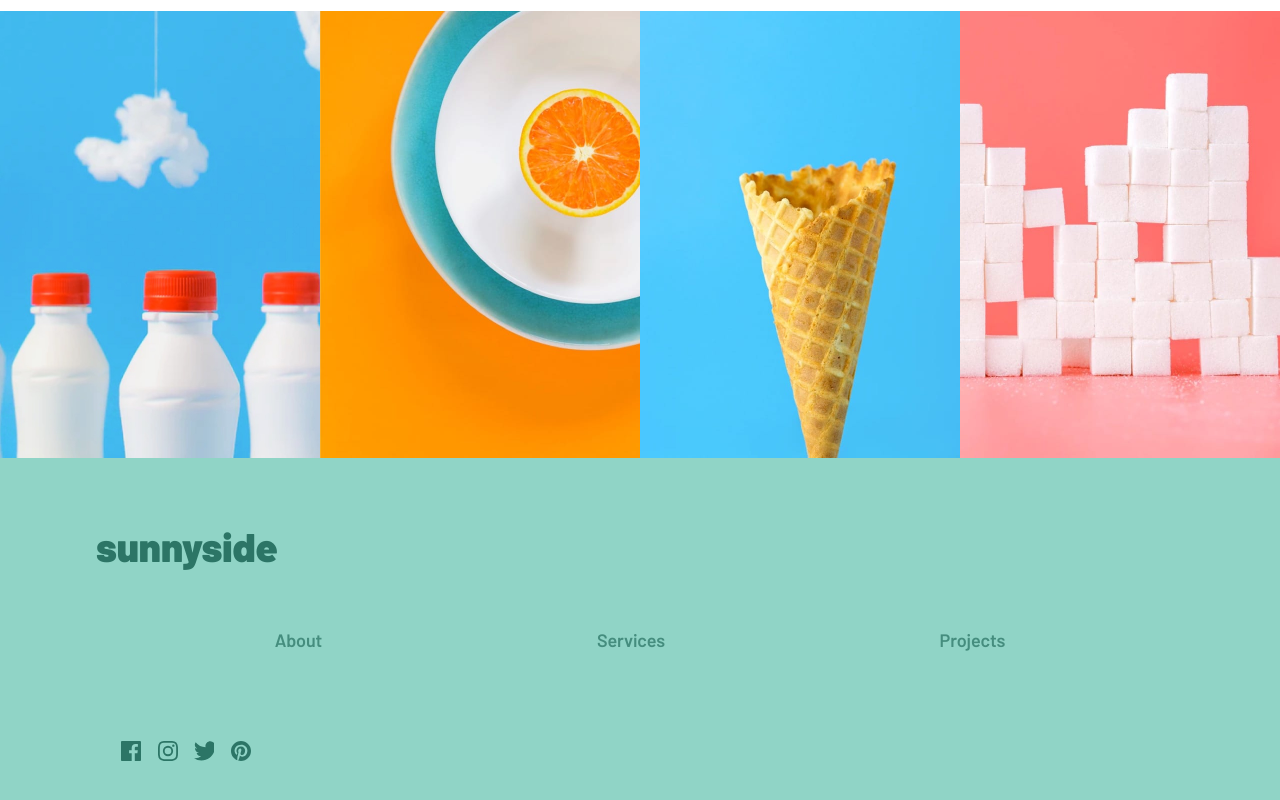
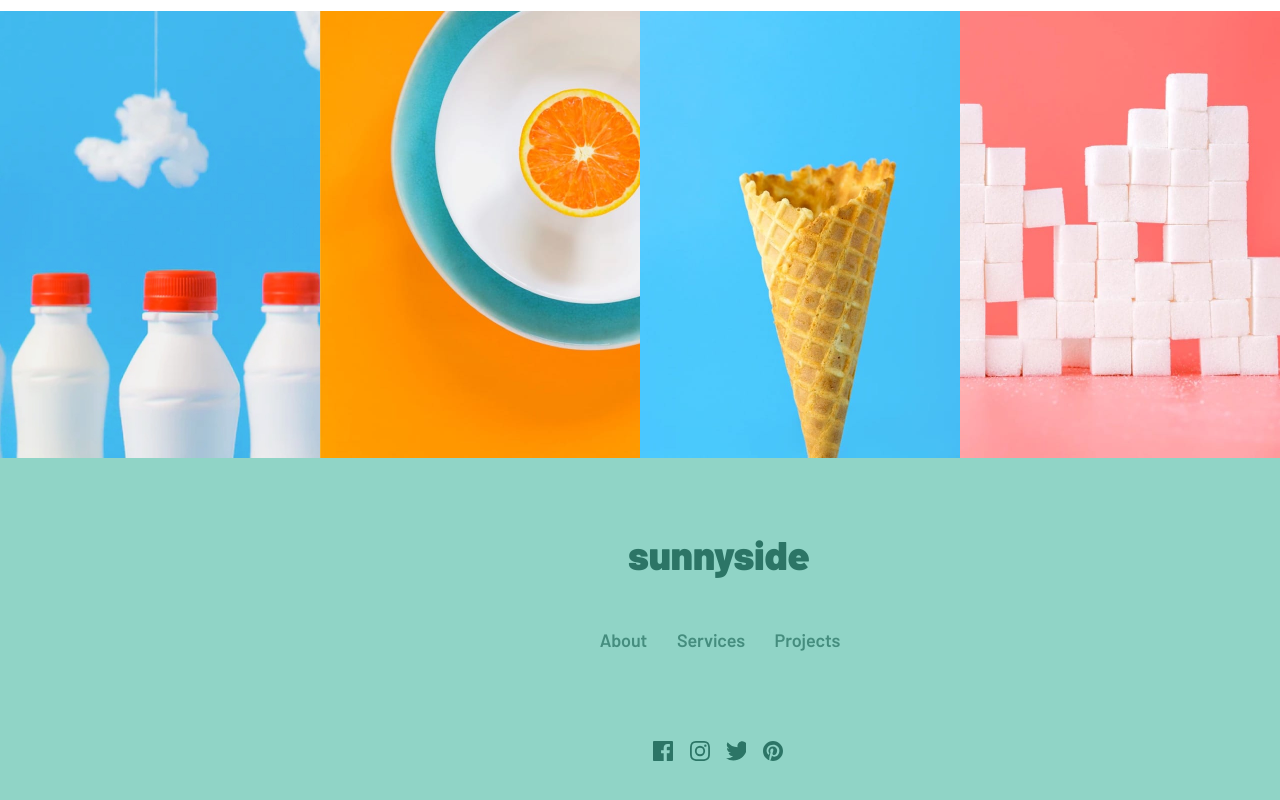
Before and after one commit to XavierVelasquezSoto/Web-Responsive, a plain HTML site: page index.html in a window 1280 px wide. Shown: the part 3545-4345 px from the top of the page. Drawn offline with Linux system fonts and the light colour scheme.

Commit message:
1:48
pendiente correciones

```diff
--- a/css/style.css
+++ b/css/style.css
@@ -608,10 +608,17 @@ body {
   height: 350px;
 }
 
-/* @media screen and (width > 768px) {
+@media screen and (width > 768px) {
   .content-footer{
-    height: 797px;
+    height: 350px;
   }
+}
+
+/* .footer-box{
+  width: 297px;
+  height: 206px;
+  margin-top: 64px;
+  margin-left: 39px;
 } */
 
 .footer-logo-links{
@@ -626,11 +633,27 @@ body {
   left: 96px;
 }
 
+@media screen and (width > 768px){
+  .footer-logo-links{
+  top: 72px;
+  left: 628px;
+  }
+}
+
 .footer-links{
   display: flex;
   flex-direction: row;
   justify-content: space-evenly;
   margin-top: 137px;
+}
+
+@media screen and (width > 768px){
+  .footer-links{
+    width: 300px;
+    height: 25px;
+    align-items: center;
+    margin-left: 570px;
+  }
 }
 
 .footer-help{
@@ -650,7 +673,12 @@ body {
   margin-left: 104px;
   width: 164px;
   height: 20px;
+}
 
+@media screen and (width > 768px){
+  .footer-logo{
+    margin-left: 636px;
+  }
 }
 
 .logo-1{
@@ -658,29 +686,26 @@ body {
   background-size: cover;
   width: 20px;
   height: 20px;
-
-
+  cursor:pointer
 }
 .logo-2{
   background-image: url(../assets/img/icon-instagram.svg);
   background-size: cover;
   width: 20px;
   height: 20px;
-
-
+  cursor:pointer
 }
 .logo-3{
   background-image: url(../assets/img/icon-twitter.svg);
   background-size: cover;
   width: 20px;
   height: 20px;
-
-
+  cursor:pointer
 }
 .logo-4{
   background-image: url(../assets/img/icon-pinterest.svg);
   background-size: cover;
   width: 20px;
   height: 20px;
-
+  cursor:pointer
 }
--- a/index.html
+++ b/index.html
@@ -140,6 +140,7 @@
       </div>
     </main>
     <footer class="content-footer">
+      <div class="footer-box">
         <div class="footer-logo-links">sunnyside</div>
         <nav>
           <ul class="footer-links">
@@ -160,6 +161,7 @@
           <div class="logo-3"></div>
           <div class="logo-4"></div>
         </div>
+      </div>
     </footer>
     <script src="./js/scripts.js"></script>
   </body>
```
Lines whose indentation alone changed are shown as unchanged.
